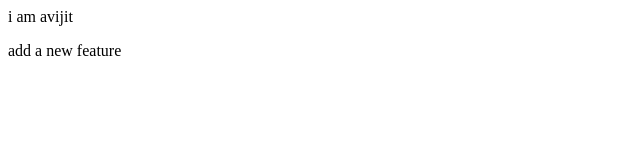
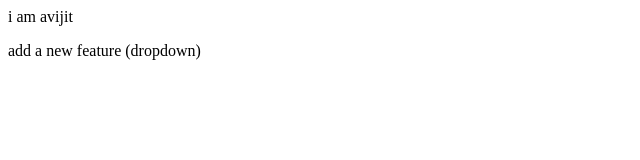
Before and after one commit to avijit-933/localrepo, a plain HTML site: page index.html in a window 1280 px wide. Shown: the full height of the page, 0-640 px from the left. Drawn offline with Linux system fonts and the light colour scheme.

```diff
--- a/index.html
+++ b/index.html
@@ -1,2 +1,2 @@
 <p> i am avijit</p>
-<p> add a new feature</p>
+<p> add a new feature (dropdown)</p>
```
